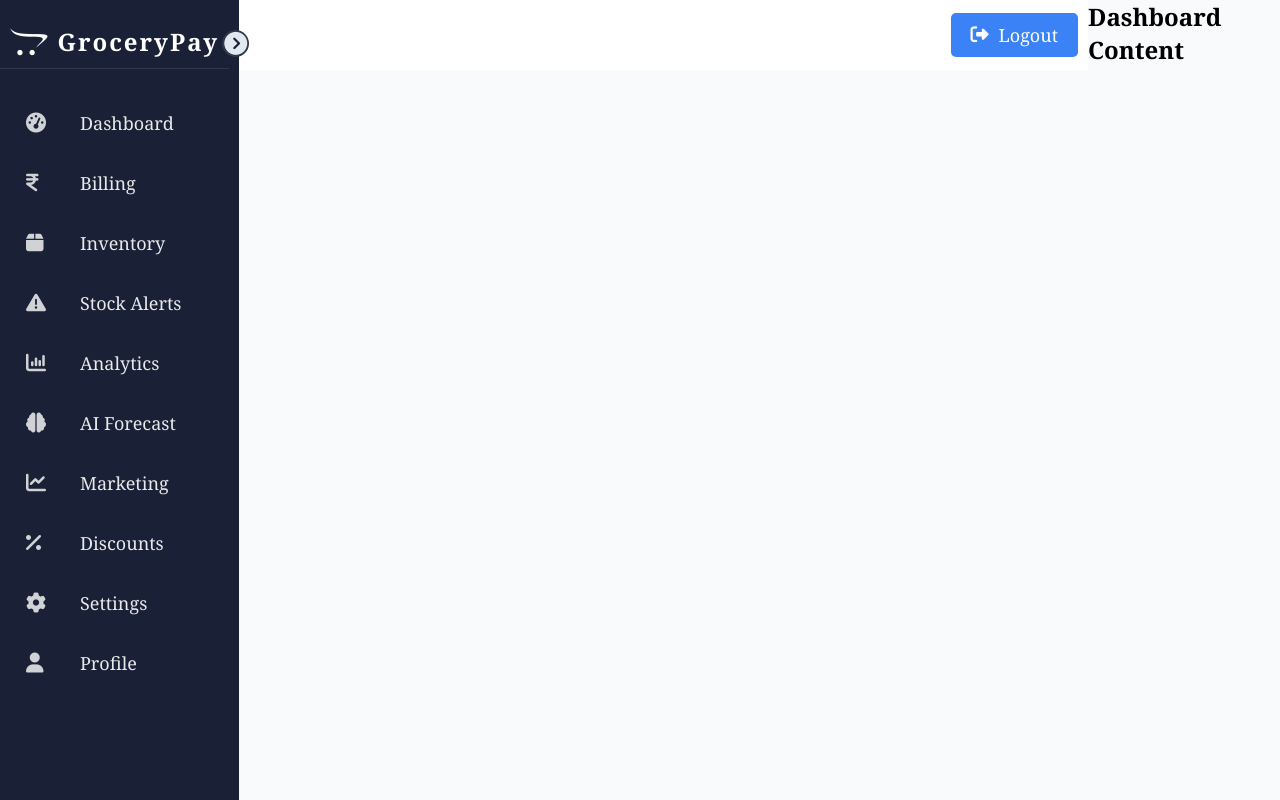
After one commit to developerdatascience/ecart_bill_system, a FastAPI app: template templates/dashboard.html in a window 1280 px wide. The commit adds this page. Run offline with FastAPI, Linux system fonts and the light colour scheme; the template is opened without the code that fills it, so the values that code supplies are empty; some libraries are stand-ins or nearby versions.

Commit message:
login logout time added

```diff
--- a/static/base.css
+++ b/static/base.css
@@ -9,6 +9,7 @@
     --sidebar-bg: #1a2035;
     --accent-color: #3b82f6;
     --text-color: #e2e8f0;
+    --navbar-color: #242838;;
     --hover-bg: rgba(255, 255, 255, 0.05);
 }
 
@@ -23,7 +24,7 @@ body {
     height: 100%;
     display: flex;
     flex-direction: row;
-    gap: 10px;
+    /* gap: 10px; */
 }
 .sidebar {
     position: relative;
@@ -43,6 +44,7 @@ body {
     color: white;
     padding: 25px 10px 10px 10px;
     border-bottom: 1px solid rgba(255, 255, 255, 0.1);
+    margin-right: 10px;
 }
 
 .sidebar-header i {
@@ -155,9 +157,60 @@ body {
 /* /* ==========================main========================== * */
 
 .main {
+    /* background-color: var(--accent-color); */
+    width: 100%;
+    display: flex;
+    flex-direction: row;
+}
+
+.main .navbar-ctrl {
+    height: 70px;
+    width: 100%;
+    background-color: #ffffff;;
+    display: flex;
+    flex-direction: row;
+    justify-content: flex-end;
+    align-items: center;
+    gap: 50px;
+}
+
+.navbar-ctrl .user {
+    display: flex;
+    flex-direction: row;
+    align-items: center;
+    gap: 10px;
+    color: black;
+}
+
+.user i {
+    border: 2px solid black;
+    border-radius: 50%;
+    display: flex;
+    align-items: center;
+    padding: 5px;
+}
+
+.user p {
+    font-size: 18px;
+}
+
+.navbar-ctrl form {
+    margin-right: 10px;
+}
+
+form button {
     background-color: var(--accent-color);
-    width: 100%;
+    display: flex;
+    align-items: center;
+    color: white;
+    padding: 10px 20px;
+    border: none;
+    border-radius: 5px;
+    cursor: pointer;
+    font-size: 18px;
+    gap: 10px;
 }
+
 
 
 
--- a/static/js/base.js
+++ b/static/js/base.js
@@ -6,6 +6,44 @@ document.addEventListener('DOMContentLoaded', function() {
         sidebar.classList.toggle('collapsed');
 
     });
+});
 
 
+document.addEventListener('DOMContentLoaded', () => {
+    // Handle AJAX navigation
+    document.querySelectorAll('.ajax-link').forEach(link => {
+        link.addEventListener('click', async (e) => {
+            e.preventDefault();
+            const url = link.getAttribute('href');
+
+            try {
+                // Fetch new page
+                const response = await fetch(url);
+                const text = await response.text();
+
+                // Extract content from response
+                const parser = new DOMParser();
+                const doc = parser.parseFromString(text, 'text/html');
+                const newContent = doc.getElementById('main-content').innerHTML;
+                const newTitle = doc.querySelector('title').innerText;
+
+                // Update DOM
+                document.getElementById('main-content').innerHTML = newContent;
+                document.title = newTitle;
+                history.pushState({}, '', url);
+            } catch (error) {
+                window.location.href = url;
+            }
+        });
+    });
+
+    // Handle back/forward navigation
+    window.addEventListener('popstate', async () => {
+        const url = window.location.pathname;
+        const response = await fetch(url);
+        const text = await response.text();
+        const parser = new DOMParser();
+        const doc = parser.parseFromString(text, 'text/html');
+        document.getElementById('main-content').innerHTML = doc.getElementById('main-content').innerHTML;
+    });
 });
--- a/templates/base.html
+++ b/templates/base.html
@@ -5,65 +5,31 @@
     <meta name="viewport" content="width=device-width, initial-scale=1.0">
     <script src="https://kit.fontawesome.com/606d99f9be.js" crossorigin="anonymous"></script>
     <link rel="stylesheet" href="/static/base.css">
-    <title>Document</title>
+    <title>{% block title %}GroceryPay{% endblock %}</title>
 </head>
 <body>
     <div class="container">
         <div class="sidebar" id="sidebar">
-            <div class="sidebar-header">
-                <i class="fa-brands fa-opencart"></i>
-                <h2>GroceryPay</h2>
+            {% include 'sidebar.html' %}
+        </div>
+        <div class="main" id="main-content">
+            <div class="navbar-ctrl">
+                <div class="user">
+                    {% if user %}
+                    <i class="fa-solid fa-user"></i>
+                    <p class="username">{{ user.username }}</p>
+                    {% endif %}
+                </div>
+                <div class="form-container">
+                    <form action="/logout" method="post">
+                        <button type="submit">
+                            <i class="fa-solid fa-right-from-bracket"></i>
+                            Logout
+                        </button>
+                    </form>
+                </div>
             </div>
-            <div class="menu-btn" id="toggle-btn">
-                <i class="fa-solid fa-circle-chevron-right"></i>
-            </div>
-
-            <div class="menu">
-                <ul>
-                    <li><a href="/dashboard">
-                        <i class="fa-solid fa-gauge-high"></i>
-                        <p>Dashboard</p>
-                    </a></li>
-                    <li><a href="/billing">
-                        <i class="fa-solid fa-indian-rupee-sign"></i>
-                        <p>Billing</p>
-                    </a></li>
-                    <li><a href="/inventory">
-                        <i class="fa-solid fa-box"></i>
-                        <p>Inventory</p>
-                    </a></li>
-                    <li><a href="/stockalerts">
-                        <i class="fa-solid fa-triangle-exclamation"></i>
-                        <p>Stock Alerts</p>
-                    </a></li>
-                    <li><a href="/analytics">
-                        <i class="fa-solid fa-chart-column"></i>
-                        <p>Analytics</p>
-                    </a></li>
-                    <li><a href="/forecast">
-                        <i class="fa-solid fa-brain"></i>
-                        <p>AI Forecast</p>
-                    </a></li>
-                    <li><a href="/marketing">
-                        <i class="fa-solid fa-chart-line"></i>
-                        <p>Marketing</p>
-                    </a></li>
-                    <li><a href="/discounts">
-                        <i class="fa-solid fa-percent"></i>
-                        <p>Discounts</p></a></li>
-                    <li><a href="/settings">
-                        <i class="fa-solid fa-gear"></i>
-                        <p>Settings</p>
-                    </a></li>
-                    <li><a href="/profile">
-                        <i class="fa-solid fa-user"></i>
-                        <p>Profile</p>
-                    </a></li>
-                </ul>
-            </div>
-        </div>
-        <div class="main">
-            <h2>I am here</h2>
+            {% block content %}{% endblock %}
         </div>
     </div>
     <script src="/static/js/base.js"></script>
--- /dev/null
+++ b/templates/dashboard.html
@@ -0,0 +1,8 @@
+{% extends "base.html" %}
+
+{% block title %}Dashboard - GroceryPay{% endblock %}
+
+{% block content %}
+    <h2>Dashboard Content</h2>
+    <!-- Dashboard-specific content -->
+{% endblock %}
--- /dev/null
+++ b/templates/sidebar.html
@@ -0,0 +1,51 @@
+<div class="sidebar-header">
+    <i class="fa-brands fa-opencart"></i>
+    <h2>GroceryPay</h2>
+</div>
+<div class="menu-btn" id="toggle-btn">
+    <i class="fa-solid fa-circle-chevron-right"></i>
+</div>
+
+<div class="menu">
+    <ul>
+        <li><a href="/dashboard">
+            <i class="fa-solid fa-gauge-high"></i>
+            <p>Dashboard</p>
+        </a></li>
+        <li><a href="/billing">
+            <i class="fa-solid fa-indian-rupee-sign"></i>
+            <p>Billing</p>
+        </a></li>
+        <li><a href="/inventory">
+            <i class="fa-solid fa-box"></i>
+            <p>Inventory</p>
+        </a></li>
+        <li><a href="/stockalerts">
+            <i class="fa-solid fa-triangle-exclamation"></i>
+            <p>Stock Alerts</p>
+        </a></li>
+        <li><a href="/analytics">
+            <i class="fa-solid fa-chart-column"></i>
+            <p>Analytics</p>
+        </a></li>
+        <li><a href="/forecast">
+            <i class="fa-solid fa-brain"></i>
+            <p>AI Forecast</p>
+        </a></li>
+        <li><a href="/marketing">
+            <i class="fa-solid fa-chart-line"></i>
+            <p>Marketing</p>
+        </a></li>
+        <li><a href="/discounts">
+            <i class="fa-solid fa-percent"></i>
+            <p>Discounts</p></a></li>
+        <li><a href="/settings">
+            <i class="fa-solid fa-gear"></i>
+            <p>Settings</p>
+        </a></li>
+        <li><a href="/profile">
+            <i class="fa-solid fa-user"></i>
+            <p>Profile</p>
+        </a></li>
+    </ul>
+</div>
```
Also changed, not shown: app/routers/login.py (+49 -2 lines).
